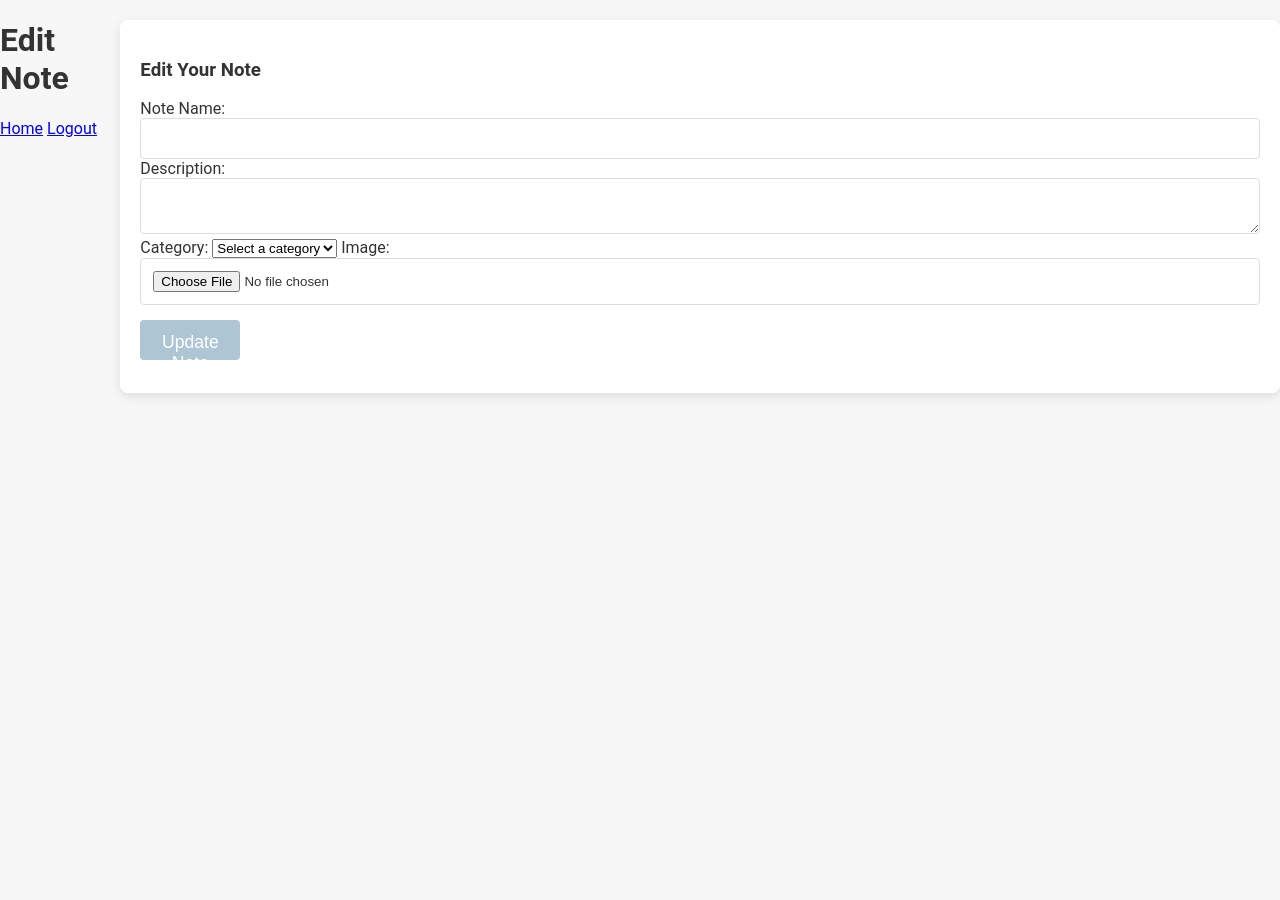
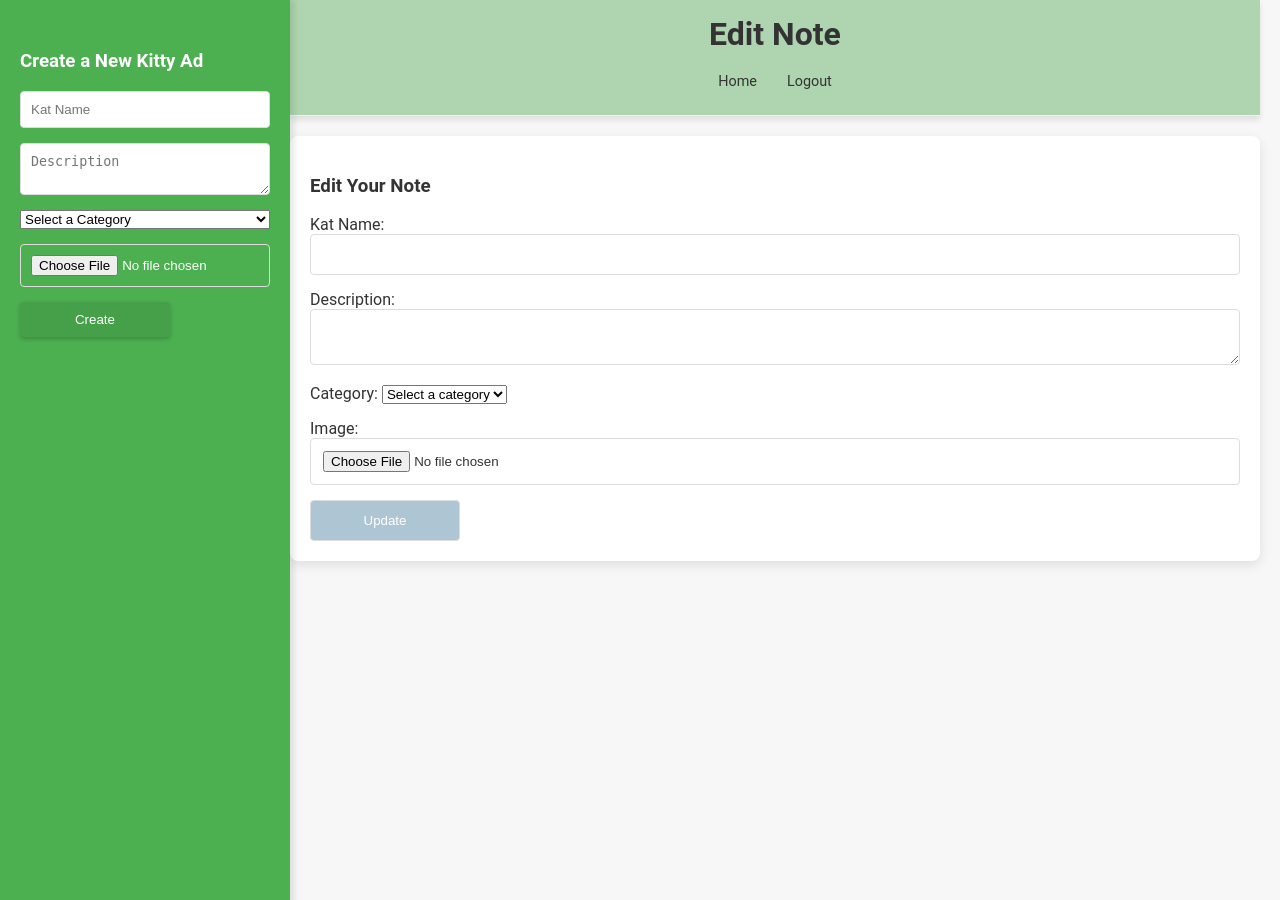
Before and after one commit to GBaublyte/notes_app, a FastAPI app: template app/templates/edit_note.html in a window 1280 px wide. Run offline with FastAPI, Linux system fonts and the light colour scheme; the template is opened without the code that fills it, so the values that code supplies are empty.

Commit message:
Updated front end, mostly edit_notes.html

```diff
--- a/app/static/css/styles.css
+++ b/app/static/css/styles.css
@@ -53,7 +53,6 @@ a, button {
 .create-note textarea,
 .create-note button {
     padding: 10px;
-    margin-bottom: 15px;
     border-radius: 4px;
     border: 1px solid #ddd;
 }
@@ -213,6 +212,8 @@ a, button {
 
 .create-category-form button {
     white-space: nowrap;
+    color: white;
+    background-color: #aec5d4;
 }
 
 .container {
@@ -240,6 +241,7 @@ a, button {
 }
 
 input, textarea, button {
+    margin-bottom: 15px;
     width: 100%;
     padding: 12px;
     border-radius: 4px;
@@ -250,7 +252,7 @@ input, textarea, button {
 textarea {
     resize: vertical;
 }
-
+kaan
 button {
     margin-top: 15px;
     background-color: #aec5d4;
@@ -328,6 +330,7 @@ button:hover {
     padding: 8px 12px;
     border-radius: 4px;
     cursor: pointer;
+    background-color: #aec5d4;
     color: white;
     border: none;
     width: 100px;
@@ -336,6 +339,12 @@ button:hover {
     font-size: 14px;
 }
 
+.update-button {
+    background-color: #aec5d4;
+    color: white;
+    width: 150px;
+    margin-bottom: 0px
+}
 
 .note-item .note-actions .delete-button:hover {
     background-color: #e53935;
@@ -343,6 +352,7 @@ button:hover {
 }
 
 .note-item .note-actions .edit-button {
+    background-color: #aec5d4;
     color: white;
     border: none;
     width: 100px;
--- a/app/templates/base.html
+++ b/app/templates/base.html
@@ -23,7 +23,7 @@
                     {% endfor %}
                 </select>
                 <input type="file" id="image" name="image" accept="image/*">
-                <button type="submit" class="button">Create</button>
+                <button type="submit" class="button" style="width: 150px">Create</button>
             </form>
         </div>
     </div>
@@ -49,8 +49,8 @@
                 <div class="create-category">
                     <h3>Create a New Category</h3>
                     <form action="/categories/create" method="post" class="create-category-form">
-                        <input type="text" id="category_name" name="name" placeholder="Category Name" required>
-                        <button type="submit" class="button">Create</button>
+                        <input type="text" id="category_name" name="name" style="margin-bottom: 0px" placeholder="Category Name" required >
+                        <button type="submit" class="update-button">Create</button>
                     </form>
                 </div>
 
--- a/app/templates/edit_category.html
+++ b/app/templates/edit_category.html
@@ -23,7 +23,7 @@
                     {% endfor %}
                 </select>
                 <input type="file" id="image" name="image" accept="image/*">
-                <button type="submit" class="button" style="margin-top: 0px">Create</button>
+                <button type="submit" class="button" style="margin-top: 0px; width: 150px">Create</button>
             </form>
         </div>
     </div>
@@ -43,7 +43,7 @@
             <form action="/categories/edit/{{ category.id }}" method="post">
                 <label for="category_name">Category Name:</label>
                 <input type="text" id="category_name" name="category_name" value="{{ category.name }}" required style="margin-top: 15px">
-                <button type="submit" style="margin-top: 15px">Update</button>
+                <button type="submit" class="update-button">Update</button>
             </form>
 
             <!-- Optional: Display any messages such as success or error -->
--- a/app/templates/edit_note.html
+++ b/app/templates/edit_note.html
@@ -8,6 +8,29 @@
     <script src="{{ url_for('static', path='/js/script.js') }}" defer></script>
 </head>
 <body>
+
+<div class="wrapper">
+    <!-- Sidebar with Create Note Functionality -->
+    <div class="sidebar">
+        <div class="create-note">
+            <h3>Create a New Kitty Ad</h3>
+            <form action="/notes/post" method="post" enctype="multipart/form-data">
+                <input type="text" name="note_name" placeholder="Kat Name" required>
+                <textarea name="description" placeholder="Description" required></textarea>
+                <select name="category_id" style="margin-bottom: 15px">
+                    <option value="" disabled selected>Select a Category</option>
+                    {% for category in categories %}
+                    <option value="{{ category.id }}">{{ category.name }}</option>
+                    {% endfor %}
+                </select>
+                <input type="file" name="image" accept="image/*">
+                <button type="submit" class="button" style="width: 150px">Create</button>
+            </form>
+        </div>
+    </div>
+
+    <!-- Main Content Area -->
+    <div class="content">
         <div class="header">
             <h1>Edit Note</h1>
             <nav>
@@ -15,15 +38,17 @@
                 <a href="/logout">Logout</a>
             </nav>
         </div>
+
         <div class="container">
             <h3>Edit Your Note</h3>
             <form action="/notes/edit/{{ note.id }}" method="post" enctype="multipart/form-data">
-        <label for="note_name">Note Name:</label>
+                <label for="note_name">Kat Name:</label>
                 <input type="text" id="note_name" name="note_name" value="{{ note.note_name }}" required>
 
                 <label for="description">Description:</label>
                 <textarea id="description" name="description" required>{{ note.description }}</textarea>
 
+                <div>
                     <label for="category_id">Category:</label>
                     <select id="category_id" name="category_id">
                         <option value="">Select a category</option>
@@ -31,11 +56,18 @@
                         <option value="{{ category.id }}" {% if note.category_id == category.id %}selected{% endif %}>{{ category.name }}</option>
                         {% endfor %}
                     </select>
+                </div>
 
+                <div style="margin-top: 15px;">
                     <label for="image">Image:</label>
                     <input type="file" id="image" name="image">
-        <button type="submit">Update Note</button>
+                </div>
+
+                <button type="submit" class="update-button">Update</button>
             </form>
         </div>
+    </div>
+</div>
+
 </body>
 </html>
```
Lines whose indentation alone changed are shown as unchanged.
